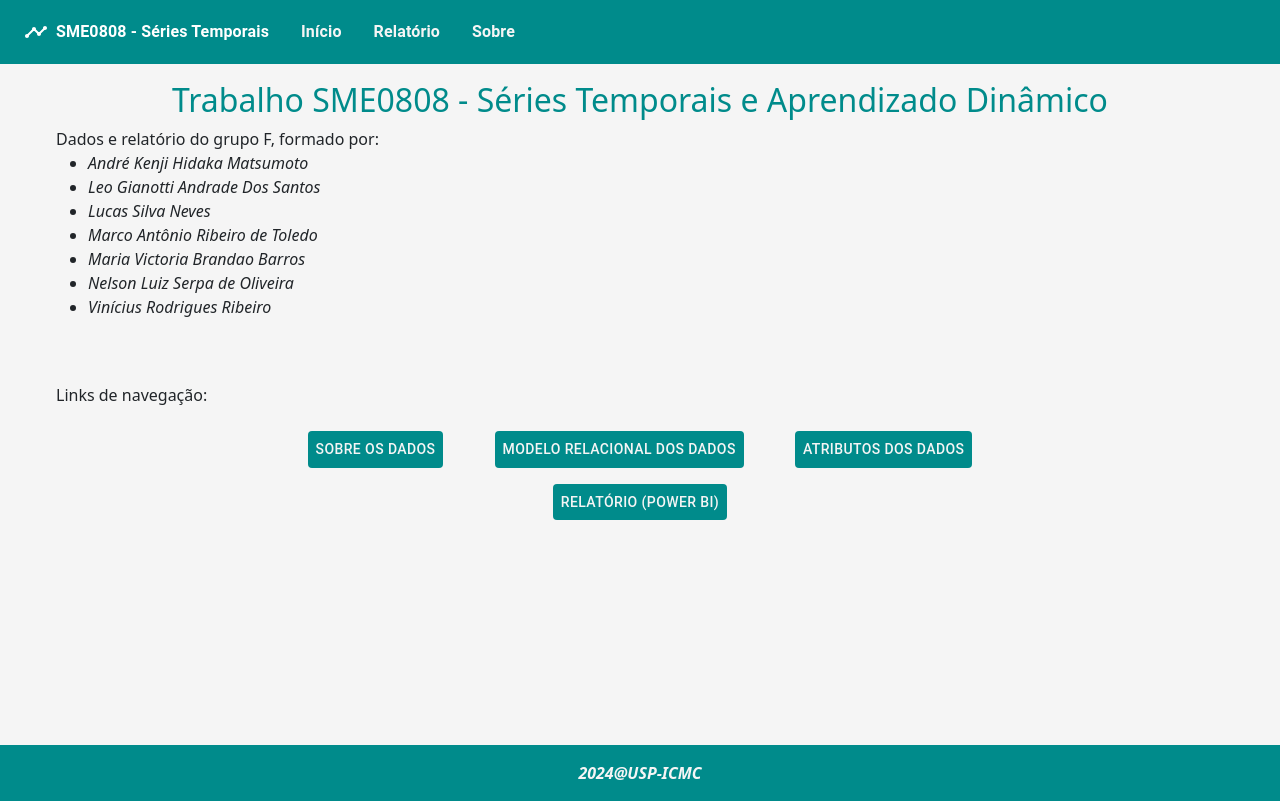
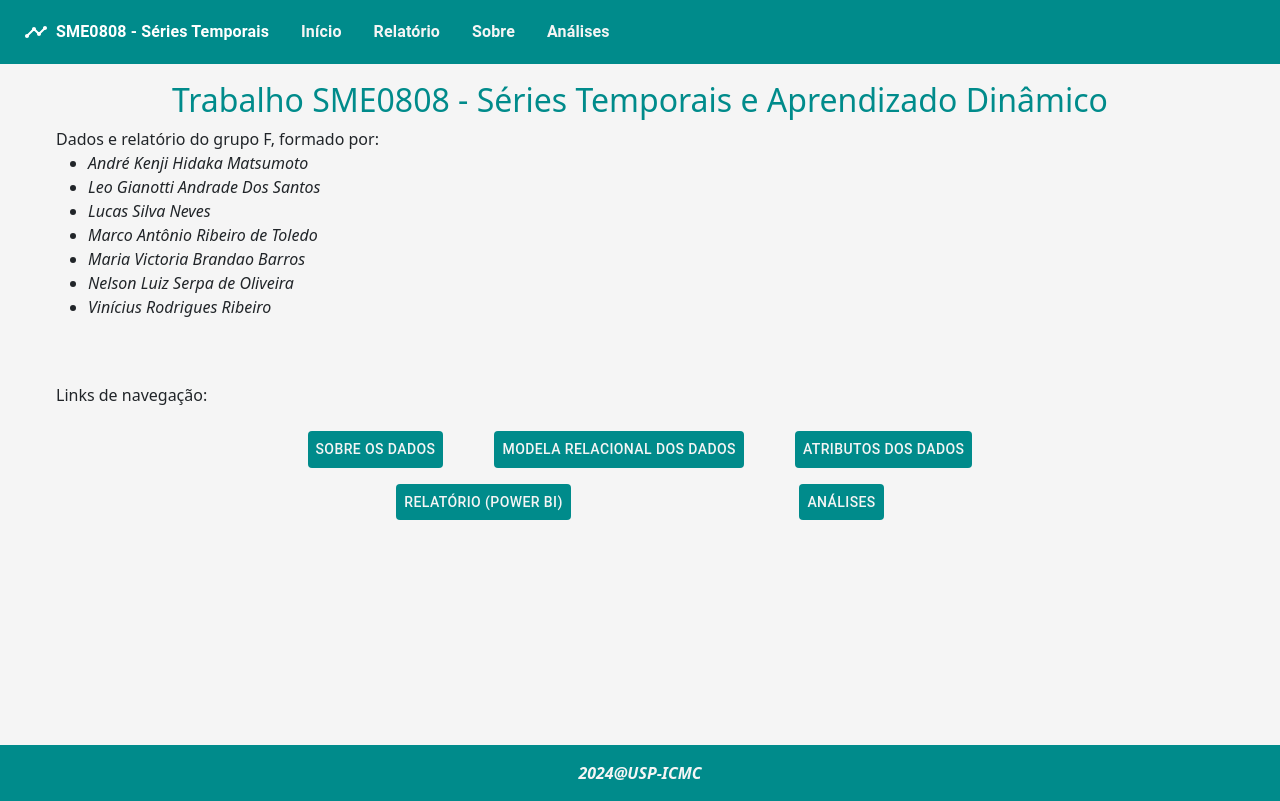
Before and after one commit to Ocramoi/SME0808, a React (Create React App) app in the folder interface/: page / in a window 1280 px wide. Built offline with nearby package versions, Linux system fonts and the light colour scheme.

Commit message:
chore: misc

```diff
--- a/interface/src/App.tsx
+++ b/interface/src/App.tsx
@@ -2,6 +2,7 @@ import { BrowserRouter as Router, Link, Route, Routes } from 'react-router-dom';
 import { Home } from './Home/Home';
 import { About } from './About/About';
 import { Report } from './Report/Report';
+import { Analysis } from './Analysis/Analysis';
 import AppBar from '@mui/material/AppBar';
 import MenuIcon from '@mui/icons-material/Menu';
 import TimelineIcon from '@mui/icons-material/Timeline';
@@ -27,6 +28,7 @@ function App(): JSX.Element {
     { name: "Início", path: "/" },
     { name: "Relatório", path: "/relatorio" },
     { name: "Sobre", path: "/sobre" },
+    { name: "Análises", path: "/analises" },
   ];
 
   return (
@@ -123,6 +125,7 @@ function App(): JSX.Element {
             <Route path="/" Component={Home} />
             <Route path="/relatorio" Component={Report} />
             <Route path="/sobre" Component={About} />
+            <Route path="/analises" Component={Analysis} />
           </Routes>
         </div>
 
--- a/interface/src/Home/Home.tsx
+++ b/interface/src/Home/Home.tsx
@@ -1,10 +1,17 @@
-import { Component } from 'react';
+import { Component, FC } from 'react';
 import styles from './home.module.css';
 import { Box, Button } from '@mui/material';
 import { BrowserRouter as Router, Link, Route, Routes } from 'react-router-dom';
 
-export class Home extends Component {
-    render() {
+export const Home: FC = () => {
+    const links = [
+        { text: "Sobre os dados", link: "/sobre#dados" },
+        { text: "Modela relacional dos dados", link: "/sobre#modelo" },
+        { text: "Atributos dos dados", link: "/sobre#atributos" },
+        { text: "Relatório (Power BI)", link: "/relatorio" },
+        { text: "Análises", link: "/analises" },
+    ];
+
     return (
         <Box className={ styles.home }>
             <h2>Trabalho SME0808 - Séries Temporais e Aprendizado Dinâmico</h2>
@@ -26,29 +33,17 @@ export class Home extends Component {
             <br />
             <center>
                 <div className={ styles.buttonCollection }>
-                        <Button className={ styles.linkButton }>
-                            <Link to="/sobre#dados">
-                                Sobre os dados
+                    {
+                        links.map(link => (
+                            <Button key={link.link} className={ styles.linkButton }>
+                                <Link to={link.link}>
+                                    {link.text}
                                 </Link>
                             </Button>
-                        <Button className={ styles.linkButton }>
-                            <Link to="/sobre#modelo">
-                                Modelo relacional dos dados
-                            </Link>
-                        </Button>
-                        <Button className={ styles.linkButton }>
-                            <Link to="/sobre#atributos">
-                                Atributos dos dados
-                            </Link>
-                        </Button>
-                        <Button className={ styles.linkButton }>
-                            <Link to="/relatorio">
-                                Relatório (Power BI)
-                            </Link>
-                        </Button>
+                        ))
+                    }
                 </div>
             </center>
         </Box>
     );
 }
-}
--- a/interface/src/Report/report.module.css
+++ b/interface/src/Report/report.module.css
@@ -11,10 +11,9 @@
 }
 
 .filterSidebar {
-    /* height: 100%; */
     background-color: var(--main-bg-color);
-    padding: 1em;
-    flex: 0 0 auto;
+    flex: 0 0 min-content;
+    display: flex;
 }
 
 .filters {
```
Also changed, not shown: interface/src/Report/Report.tsx (+25 -8 lines). Lines whose indentation alone changed are shown as unchanged.
